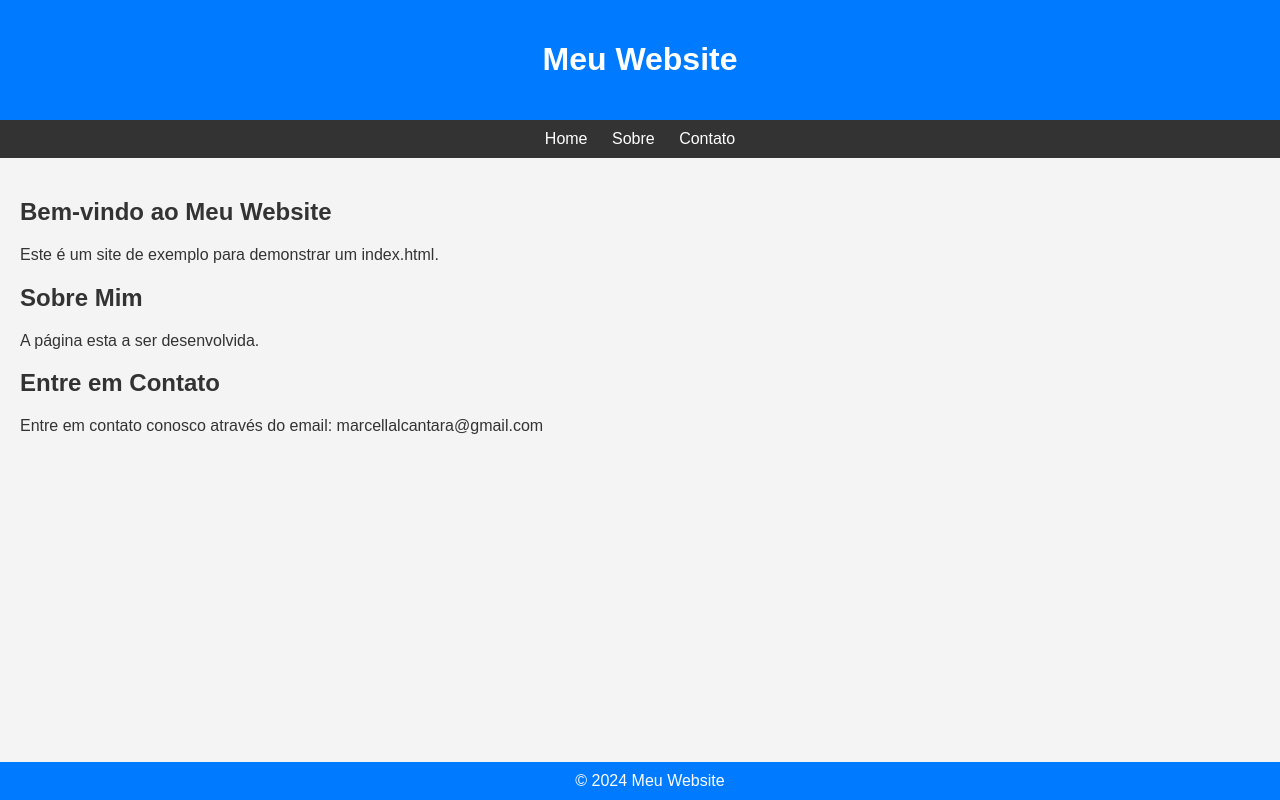
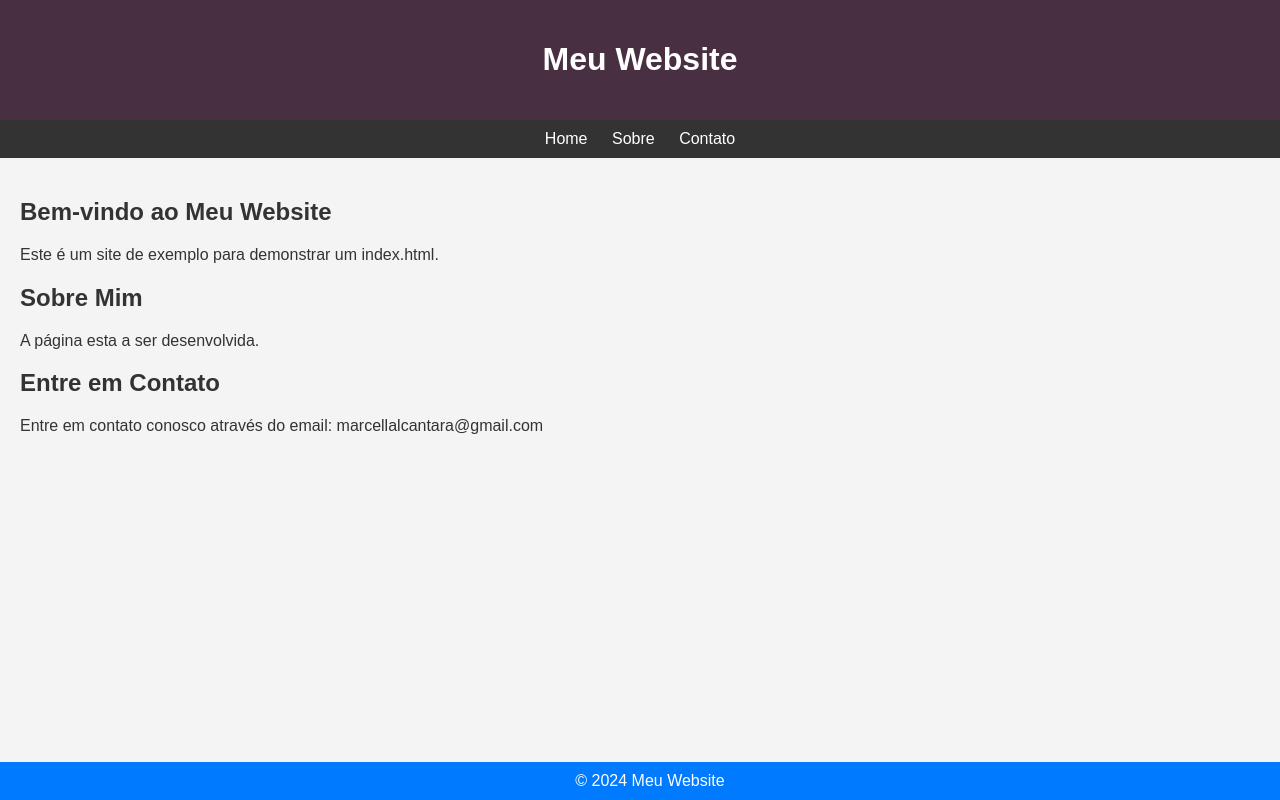
Before and after one commit to marcellalcantara/site-mp, a plain HTML site: page index.html in a window 1280 px wide. Drawn offline with Linux system fonts and the light colour scheme.

Commit message:
alter index

```diff
--- a/index.html
+++ b/index.html
@@ -15,7 +15,7 @@
     }
 
     header {
-      background-color: #007bff;
+      background-color: #482f42;
       color: #fff;
       padding: 20px;
       text-align: center;
```
